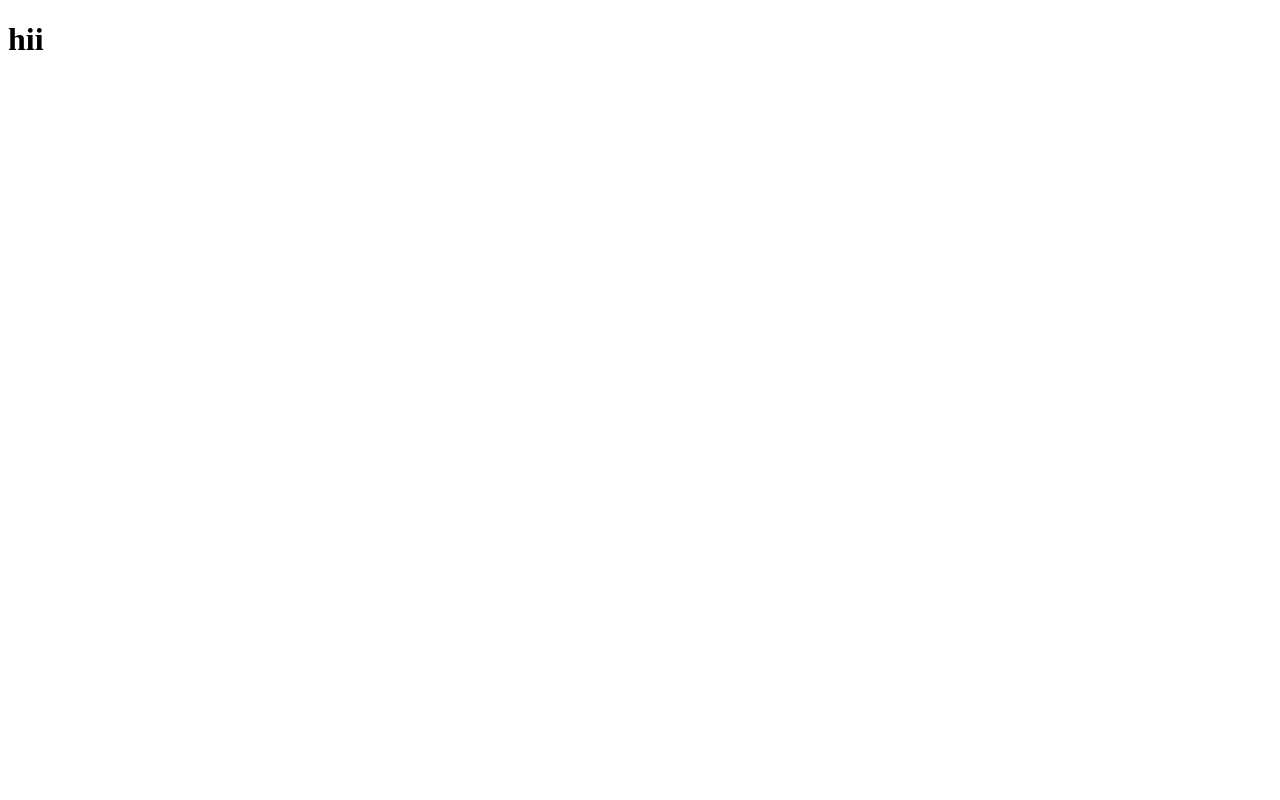
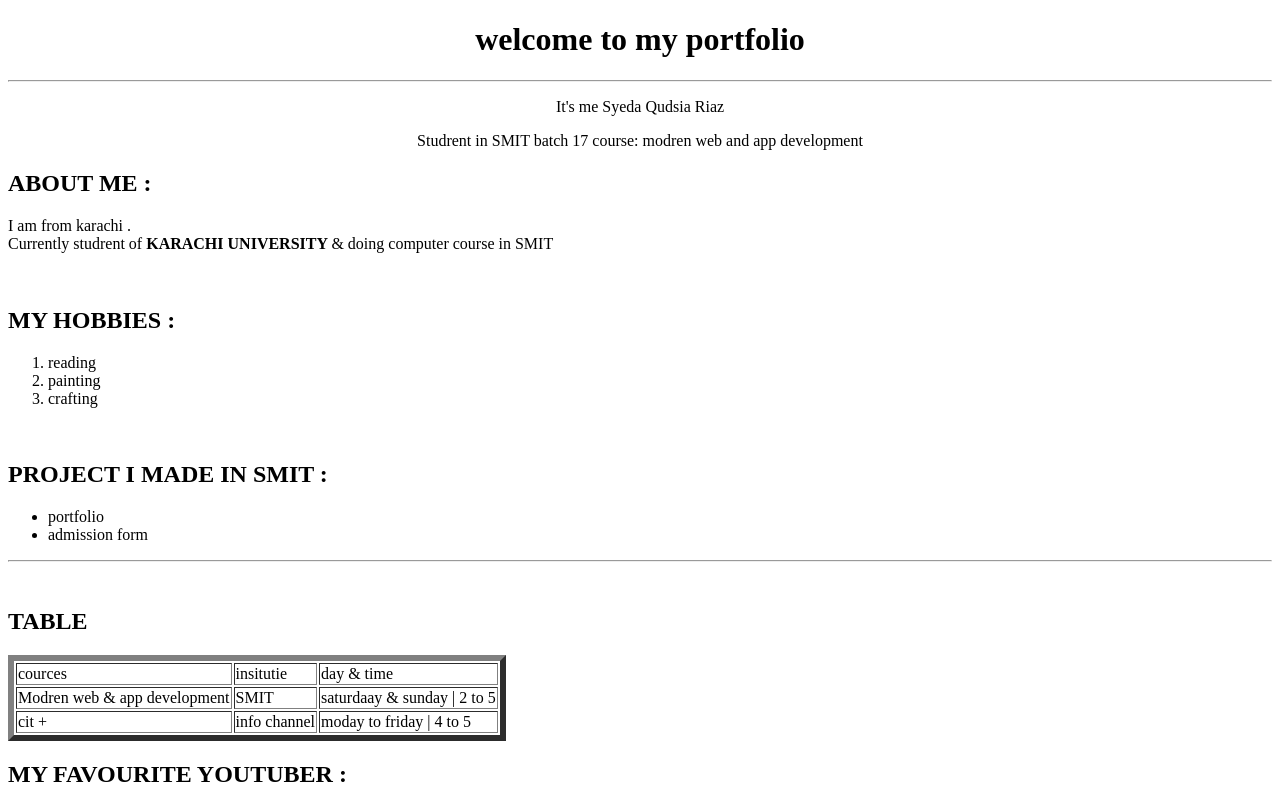
Before and after one commit to syeda9166/PORTFOLIO1, a plain HTML site: page index.html in a window 1280 px wide. Shown: the top 800 px of the page. Drawn offline with Linux system fonts and the light colour scheme.

Commit message:
2 changes

```diff
--- a/index.html
+++ b/index.html
@@ -3,9 +3,84 @@
 <head>
     <meta charset="UTF-8">
     <meta name="viewport" content="width=device-width, initial-scale=1.0">
-    <title>Document</title>
+    <title>portfolio </title>
 </head>
 <body>
-    <h1> hii </h1>
+    <center><h1>welcome to my portfolio</h1></center>
+    <hr>
+  <center> <p>It's me Syeda Qudsia Riaz </p>
+    <p>Studrent in SMIT batch 17 course: modren web and app development</p></center>
+    <!-- <center><p> Currently a studrent in karachi university  doing B.A</p></center>
+    <center> <p> Also I am  a teacher </p></center>
+     -->
+    <h2> ABOUT ME : </h2>
+    <P> I am from karachi .
+        <br>
+        Currently studrent of <strong > KARACHI UNIVERSITY </strong>
+        & doing computer course in SMIT
+
+    </P>
+    <br>
+
+    <h2>MY HOBBIES :</h2>
+    <ol>
+        <li>
+        reading
+        </li>
+        <li>
+            painting
+        </li>
+        <li>
+              crafting
+        </li>
+    </ol>
+    <br>
+    <h2>PROJECT I MADE IN SMIT : </h2>
+    <ul>
+    <lI>portfolio</lI>
+    <li>admission form </li>
+
+    </ul>
+    <hr>
+    <BR>
+        <h2> TABLE </h2>
+        <table border="6">
+        <TD> cources </TD>
+        <td> insitutie</td>
+        <td> day & time </td>
+        <tr>
+            <td>Modren web & app development </td>
+            <td> SMIT </td>
+            <td>  saturdaay  & sunday  |  2 to 5 </td>
+        </tr>
+<tr>
+    <td> cit +</td>
+    <td> info channel </td>
+    <td>moday to friday | 4 to 5  </td>
+</tr>
+
+
+
+        </table>
+<h2> MY FAVOURITE YOUTUBER :</h2>
+
+  <iframe width="560" height="315" src="https://www.youtube.com/embed/pPbf-eVGS6E?si=UB5kQVgxsZUPJcK7" title="YouTube video player" frameborder="0" allow="accelerometer; autoplay; clipboard-write; encrypted-media; gyroscope; picture-in-picture; web-share" referrerpolicy="strict-origin-when-cross-origin" allowfullscreen></iframe>
+<h2>MY FAVOURITE WEBSITE :</h2>
+<iframe  width ="560" height ="315"  SRC="http://live.geo.tv/"></iframe>
+<h2>MY FAVOURITE PICTURE :</h2>
+<img width="560" height="315" src="https://plus.unsplash.com/premium_photo-1668024966086-bd66ba04262f?fm=jpg&q=60&w=3000&ixlib=rb-4.1.0&ixid=M3wxMjA3fDB8MHxzZWFyY2h8MXx8c2NlbmVyeXxlbnwwfHwwfHx8MA%3D%3D">
+
+<h2>MY CV  : </h2>
+<embed src="./SYEDA QUDSIA RIAZ  - CV.pdf" width="800" height="600">
+
+
+    <HR>
+        <center> &#9742;Contact me :09288928929</center>
+        <center><i class="fa-brands fa-linkedin"></i> LinkedIn:                          </center>
+        <center> social media account :
+            <link rel="stylesheet" href="https://cdnjs.cloudflare.com/ajax/libs/font-awesome/4.7.0/css/font-awesome.min.css">
+
+
+        </center>
 </body>
 </html>
```
Also changed, not shown: 1 other file.
